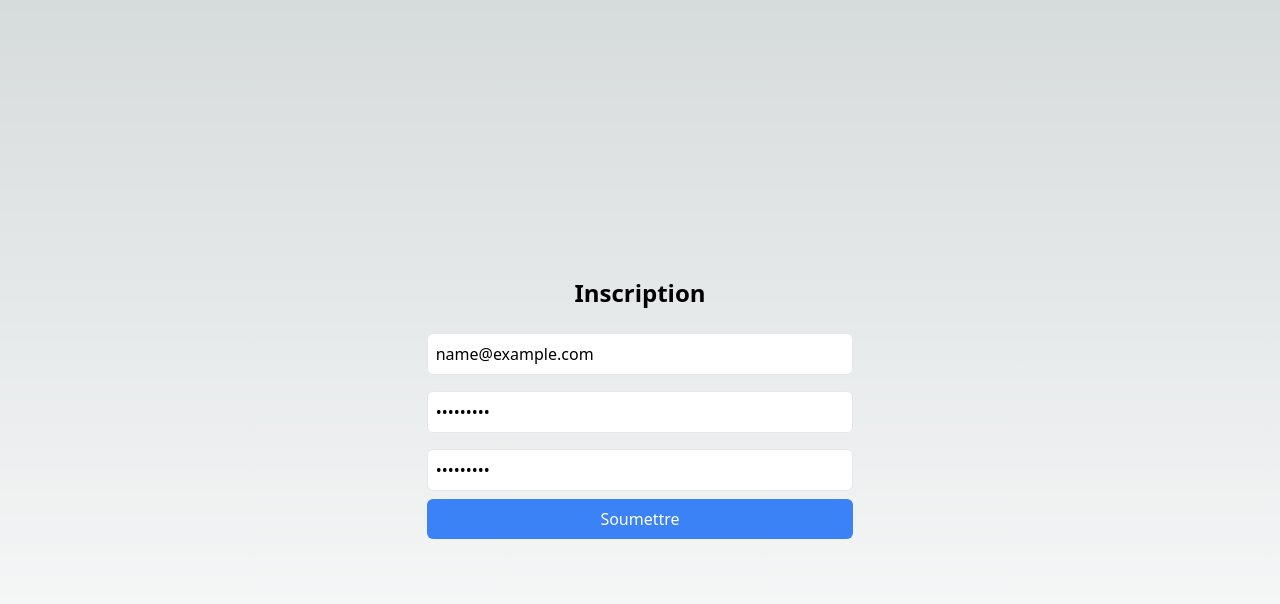
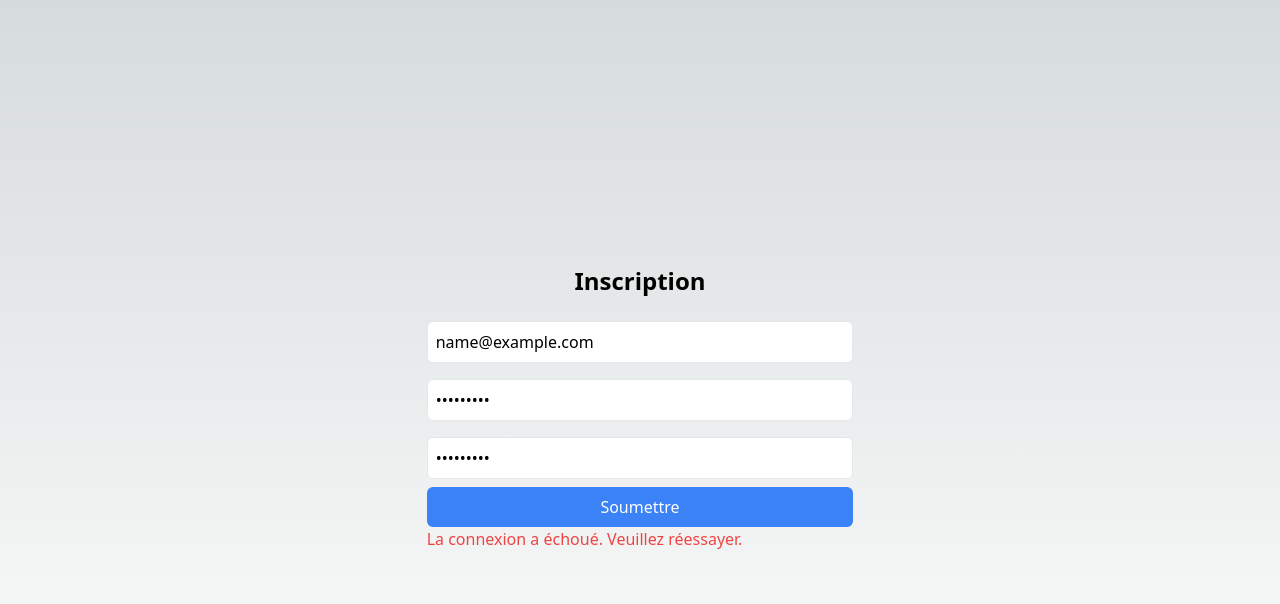
Before and after one commit to Mr-Abdoul/dashboard, a Next.js app: page /signUp in a window 1280 px wide. Both pictures are taken after typing "name@example.com", "Sample123", "Sample123" into the empty fields and a click on the input "Soumettre". Shown: the top 604 px of the page. Built offline with nearby package versions, Linux system fonts and the light colour scheme; no server answers.

Commit message:
update singup

```diff
--- a/app/(login)/signUp/signUp.tsx
+++ b/app/(login)/signUp/signUp.tsx
@@ -18,6 +18,7 @@ const SignUp = () => {
     confirmPassword: "",
   });
 
+  const [errorMessage, setErrorMessage] = useState("");
   // function handleSubmit(_event: FormEvent<HTMLFormElement>): void {
   //   _event.preventDefault();
   //   console.log("hehe")
@@ -45,6 +46,7 @@ const SignUp = () => {
       .catch((err) => {
         console.log("Erreur survenue !");
         setErrors(err);
+        setErrorMessage("La connexion a échoué. Veuillez réessayer.");
       });
 
 
@@ -108,6 +110,7 @@ const SignUp = () => {
           /* onClick={(e) => {e.preventDefault(); console.log("hehe")}} */ className="bg-blue-500 text-white p-2 rounded-md"
           value={"Soumettre"}
         />
+        {errorMessage && <p className="text-red-500">{errorMessage}</p>}{" "}
       </form>
     </div>
   );
```
